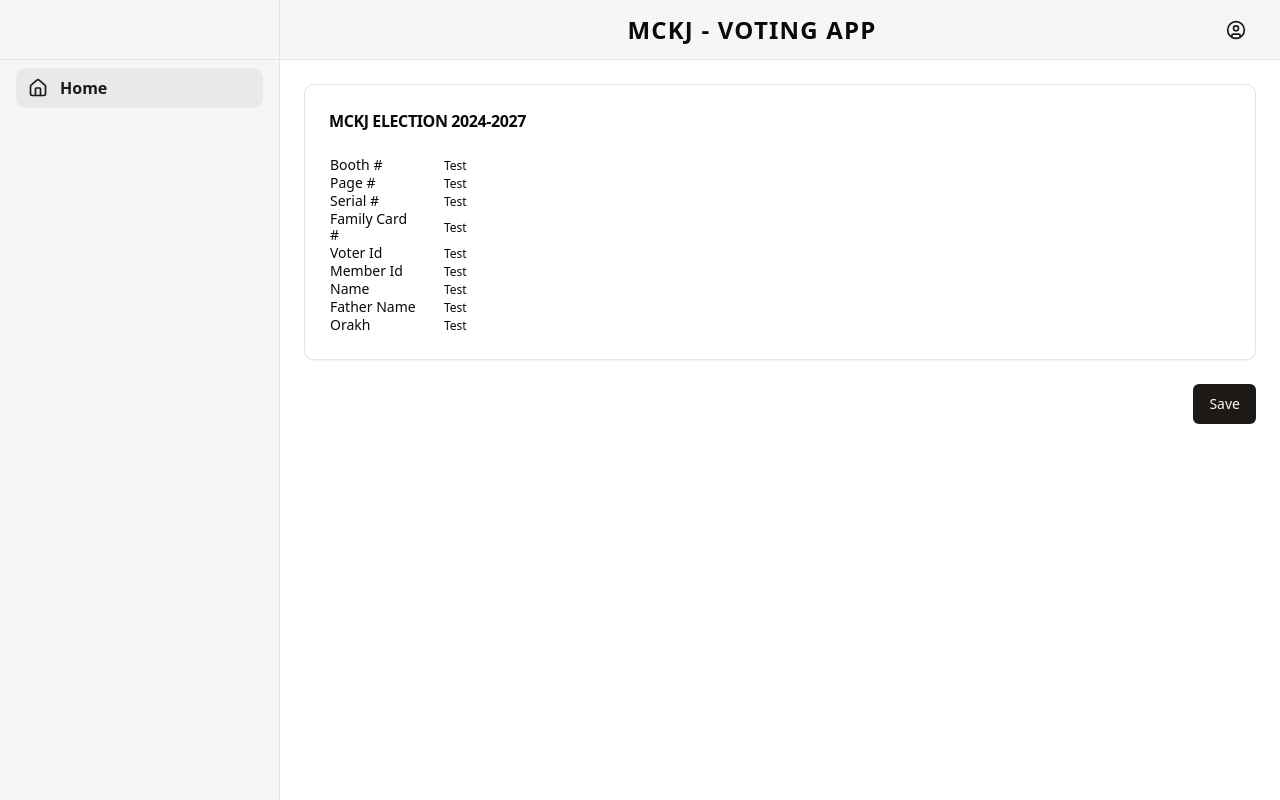
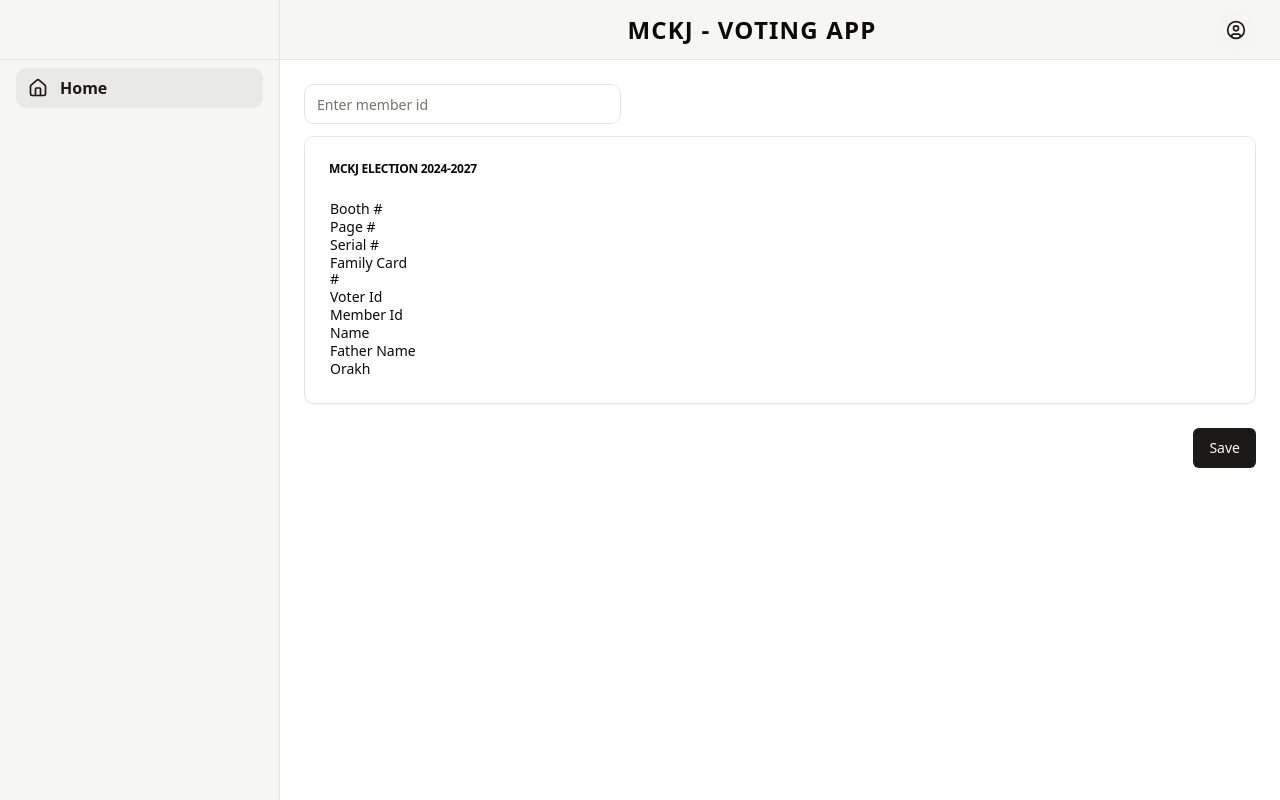
Before and after one commit to NizarKhatri/voter-app, a React (Vite) app: page /home in a window 1280 px wide. Built offline with nearby package versions, Linux system fonts and the light colour scheme.

Commit message:
minor fix

```diff
--- a/src/api/user.service.ts
+++ b/src/api/user.service.ts
@@ -1,8 +1,8 @@
 import { Member } from "@/models/user";
-export async function fetchUserByCardId(cardId: number): Promise<Member[] | null> {
+export async function fetchUserByCardId(memberId: number): Promise<Member | null> {
   try {
     const base_url = import.meta.env.VITE_API_URL;
-    const response = await fetch(`${base_url}/user/${cardId}`);
+    const response = await fetch(`${base_url}/member-fetch/${memberId}`);
     if (!response.ok) {
       throw new Error(`Network response was not ok (status: ${response.status})`);
     }
@@ -16,3 +16,22 @@ export async function fetchUserByCardId(cardId: number): Promise<Member[] | null
     throw error;
   }
 }
+
+export async function UpdateUserByCardId(memberId: number): Promise<Member | null> {
+  try {
+    const base_url = import.meta.env.VITE_API_URL;
+    const response = await fetch(`${base_url}/member-print/${memberId}`);
+
+    if (!response.ok) {
+      throw new Error(`Network response was not ok (status: ${response.status})`);
+    }
+    if (response.status === 204) {
+      return null;
+    }
+    const data = await response.json();
+    return data;
+  } catch (error) {
+    console.error('Error fetching user:', error);
+    throw error;
+  }
+}
--- a/src/components/home/homeComponent.tsx
+++ b/src/components/home/homeComponent.tsx
@@ -3,23 +3,53 @@
 import { Card, CardContent, CardHeader, CardTitle } from '@/components/ui/card';
 import { Label } from '@/components/ui/label';
 import { Button } from '../ui/button';
-import { useRef } from 'react';
+import { useRef, useState } from 'react';
 import { useReactToPrint } from 'react-to-print';
+import { Input } from '../ui/input';
+import { Member } from '@/models/user';
+import { fetchUserByCardId, UpdateUserByCardId } from '@/api/user.service';
 
 export default function Component() {
+  const [member, setMember] = useState<Member>();
+  const [memberId, setMemberId] = useState<number>(0);
   const componentRef = useRef();
   const handlePrint = useReactToPrint({
     content: () => componentRef.current ?? null,
+    onBeforeGetContent: async () => {
+      await UpdateUserByCardId(memberId); // Update user before printing
+    },
   });
+
+  const fetchMemberData = (e: React.KeyboardEvent<HTMLInputElement>) => {
+    if (e.key === 'Enter' && memberId > 0) {
+      fetchUserByCardId(memberId).then((data) => {
+        if (data !== null) {
+          console.log(data);
+          setMember(data);
+        }
+      });
+    }
+  };
   return (
     <>
+      <div className="grid gap-3 text-xs">
+        <Input
+          id="name"
+          type="text"
+          className="w-1/3 rounded-lg"
+          defaultValue=""
+          placeholder="Enter member id"
+          onChange={(e) => setMemberId(+e.target.value)}
+          onKeyUp={(e) => fetchMemberData(e)}
+        />
         <div ref={componentRef}>
           <Card>
             <CardHeader>
               <CardTitle className="text-md">MCKJ ELECTION 2024-2027</CardTitle>
             </CardHeader>
             <CardContent>
-            <div className="grid gap-3 text-xs">
+              {member !== null && (
+                <div>
                   <table className="w-full table-auto">
                     <tbody>
                       <tr>
@@ -27,7 +57,7 @@ export default function Component() {
                           <Label htmlFor="name">Booth #</Label>
                         </td>
                         <td>
-                      <span className="ml-6">Test</span>
+                          <span className="ml-6">{member?.boothNo}</span>
                         </td>
                       </tr>
                       <tr>
@@ -35,7 +65,7 @@ export default function Component() {
                           <Label htmlFor="name">Page #</Label>
                         </td>
                         <td>
-                      <span className="ml-6">Test</span>
+                          <span className="ml-6">{member?.pageNo}</span>
                         </td>
                       </tr>
                       <tr>
@@ -43,7 +73,7 @@ export default function Component() {
                           <Label htmlFor="name">Serial #</Label>
                         </td>
                         <td>
-                      <span className="ml-6">Test</span>
+                          <span className="ml-6">{member?.serialNo}</span>
                         </td>
                       </tr>
                       <tr>
@@ -51,7 +81,7 @@ export default function Component() {
                           <Label htmlFor="name">Family Card #</Label>
                         </td>
                         <td>
-                      <span className="ml-6">Test</span>
+                          <span className="ml-6">{member?.familyCardNo}</span>
                         </td>
                       </tr>
                       <tr>
@@ -59,7 +89,7 @@ export default function Component() {
                           <Label htmlFor="description">Voter Id</Label>
                         </td>
                         <td>
-                      <span className="ml-6">Test</span>
+                          <span className="ml-6">{member?.voterId}</span>
                         </td>
                       </tr>
                       <tr>
@@ -67,7 +97,7 @@ export default function Component() {
                           <Label htmlFor="name">Member Id</Label>
                         </td>
                         <td>
-                      <span className="ml-6">Test</span>
+                          <span className="ml-6">{member?.memberId}</span>
                         </td>
                       </tr>
                       <tr>
@@ -75,7 +105,7 @@ export default function Component() {
                           <Label htmlFor="description">Name</Label>
                         </td>
                         <td>
-                      <span className="ml-6">Test</span>
+                          <span className="ml-6">{member?.name}</span>
                         </td>
                       </tr>
                       <tr>
@@ -83,7 +113,7 @@ export default function Component() {
                           <Label htmlFor="description">Father Name</Label>
                         </td>
                         <td>
-                      <span className="ml-6">Test</span>
+                          <span className="ml-6">{member?.fatherName}</span>
                         </td>
                       </tr>
                       <tr>
@@ -91,14 +121,16 @@ export default function Component() {
                           <Label htmlFor="description">Orakh</Label>
                         </td>
                         <td>
-                      <span className="ml-6">Test</span>
+                          <span className="ml-6">{member?.orakh}</span>
                         </td>
                       </tr>
                     </tbody>
                   </table>
                 </div>
+              )}
             </CardContent>
           </Card>
+        </div>
       </div>
 
       <div className="flex justify-end">
--- a/src/components/layout/layout.tsx
+++ b/src/components/layout/layout.tsx
@@ -10,7 +10,6 @@ import {
   DropdownMenuTrigger,
 } from '../ui/dropdown-menu';
 import { Sheet, SheetContent, SheetTrigger } from '../ui/sheet';
-import Logo from '../../assets/wileyIcon.png';
 
 type Props = {
   username: string;
```
Lines whose indentation alone changed are shown as unchanged.
